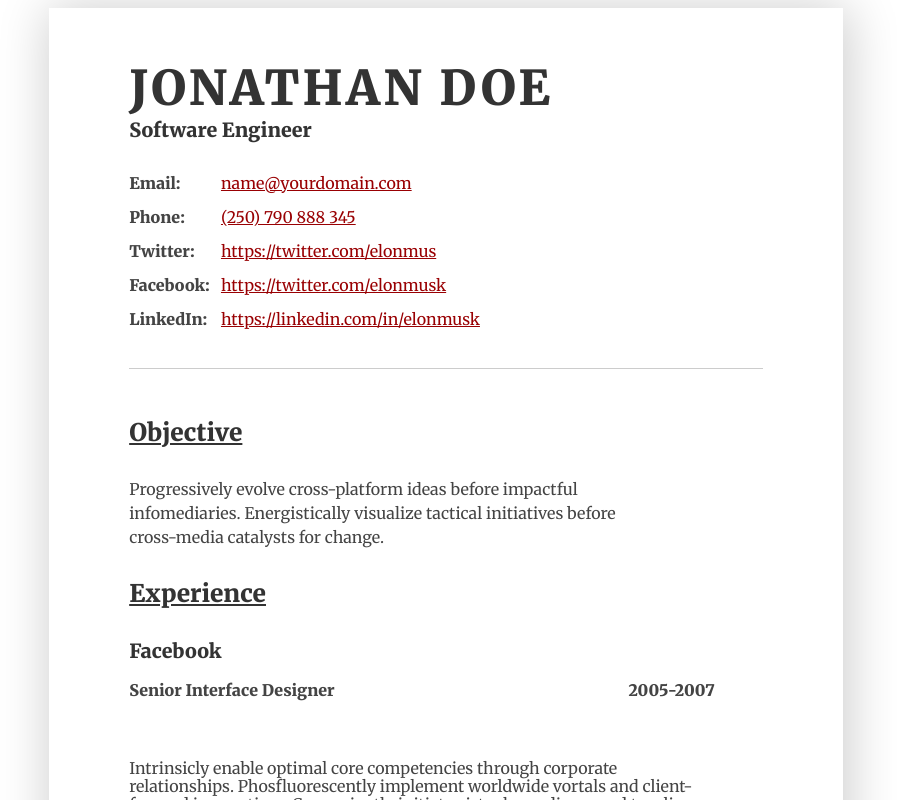
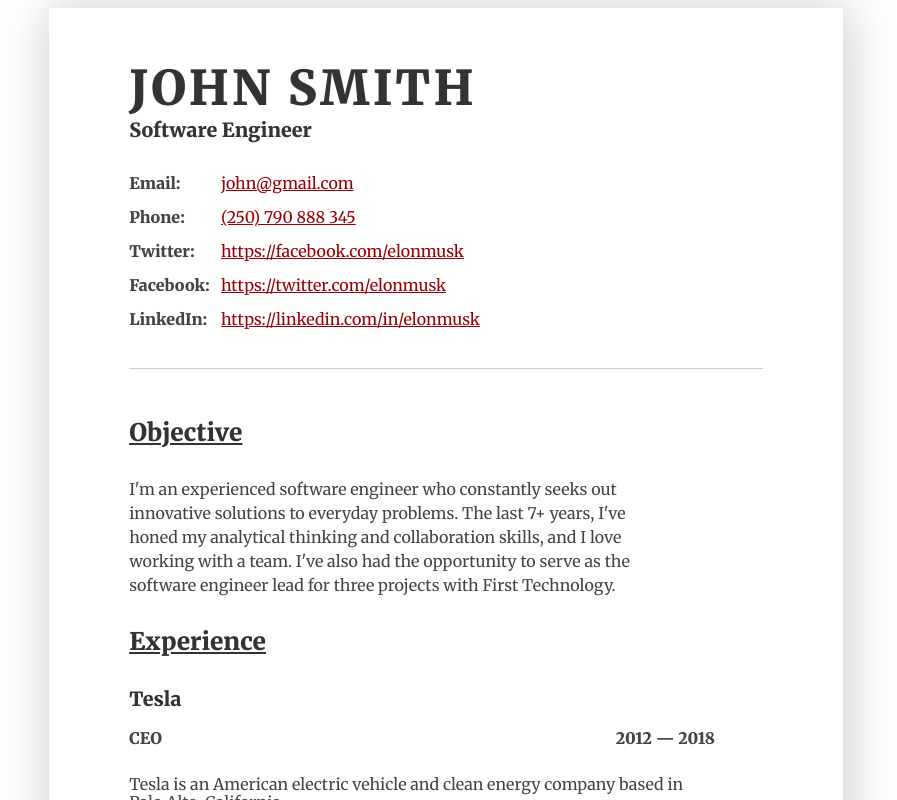
Before and after one commit to igaimerca/react-resume-builder, a React (Vite) app: page / in a window 1280 px wide. Shown: the top 800 px of the page, without its empty margins (194-1091 px from the left). Built offline with nearby package versions, Linux system fonts and the light colour scheme.

Commit message:
feat: resume with dynamic data

```diff
--- a/src/App.jsx
+++ b/src/App.jsx
@@ -1,11 +1,11 @@
 import Page from "./components/Page/Page"
+import jsonData from "./assets/resume.json"
 
 function App() {
 
     return (
             <>
-            {/* <Page /> */}
-            <Page />
+            <Page jsonData={jsonData} />
             </>
     )
 }
--- a/src/assets/resume.json
+++ b/src/assets/resume.json
@@ -2,6 +2,9 @@
   "firstName": "John",
   "lastName": "Smith",
   "email": "john@gmail.com",
+  "tel": "(250) 790 888 345",
+  "position": "Software Engineer",
+  "objective": "I'm an experienced software engineer who constantly seeks out innovative solutions to everyday problems. The last 7+ years, I've honed my analytical thinking and collaboration skills, and I love working with a team. I've also had the opportunity to serve as the software engineer lead for three projects with First Technology.",
   "social_links": {
     "twitter": "https://twitter.com/elonmusk",
     "facebook": "https://facebook.com/elonmusk",
@@ -12,15 +15,15 @@
       "company": "Tesla",
       "position": "CEO",
       "description": "Tesla is an American electric vehicle and clean energy company based in Palo Alto, California.",
-      "start-date": "01-12-2012",
-      "end-date": "01-12-2018"
+      "startDate": "2012",
+      "endDate": "2018"
     },
     {
       "company": "SpaceX",
       "position": "Software Engineer",
       "description": "SpaceX designs, manufactures and launches advanced rockets and spacecraft.",
-      "start-date": "01-12-2020",
-      "end-date": "01-12-2022"
+      "startDate": "2020",
+      "endDate": "2022"
     }
   ]
 }
--- a/src/components/Page/Page.jsx
+++ b/src/components/Page/Page.jsx
@@ -1,22 +1,24 @@
-import React from 'react'
+import { useState } from "react";
 
-function Page() {
+function Page({ jsonData }) {
+    const [data, setData] = useState(jsonData);
+    if (!data) return <p>No data found!</p>
     return (
         <div id="resume-container">
             <header id="header">
                 <div>
                     <div className="title">
-                        <h1>Jonathan Doe</h1>
-                        <h3>Software Engineer</h3>
+                        <h1>{data.firstName + " " + data.lastName}</h1>
+                        <h3>{data.position}</h3>
                     </div>
 
                     <div>
                         <div className="contact-info">
                             <p>
-                                <b>Email: </b><a href="mailto:name@yourdomain.com">name@yourdomain.com</a></p>
-                            <p><b>Phone: </b> <a href="tel:+123-456-7890">(250) 790 888 345</a> </p>
-                            <p><b>Twitter: </b> <a href="https://twitter.com/elonmusk">https://twitter.com/elonmus</a> </p> <p><b>Facebook: </b> <a href="https://twitter.com/elonmusk">https://twitter.com/elonmusk</a> </p>
-                            <p><b>LinkedIn: </b> <a href="https://linkedin.com/in/elonmusk">https://linkedin.com/in/elonmusk</a> </p>
+                                <b>Email: </b><a href="mailto:name@yourdomain.com">{data.email}</a></p>
+                            <p><b>Phone: </b> <a href="tel:+123-456-7890">{data.tel}</a> </p>
+                            <p><b>Twitter: </b> <a href="https://twitter.com/elonmusk">{data.social_links.facebook}</a> </p> <p><b>Facebook: </b> <a href="https://twitter.com/elonmusk">{data.social_links.twitter}</a> </p>
+                            <p><b>LinkedIn: </b> <a href="https://linkedin.com/in/elonmusk">{data.social_links.linkedin}</a> </p>
 
                         </div>
                     </div>
@@ -33,7 +35,7 @@ function Page() {
                             </div>
                             <div>
                                 <p className="enlarge">
-                                    Progressively evolve cross-platform ideas before impactful infomediaries. Energistically visualize tactical initiatives before cross-media catalysts for change.
+                                    {data.objective}
                                 </p>
                             </div>
                         </div>
@@ -43,16 +45,16 @@ function Page() {
                             </div>
 
                             <div>
-
-                                <div className="job last">
-                                    <h3 className='company'>Facebook</h3>
-                                    <div className="job-desc">
-                                        <p className='position'>Senior Interface Designer</p>
-                                        <p className='timeline'>2005-2007</p>
+                                {data.experience.map((exp, index) => (
+                                    <div className="job last">
+                                        <h3 className='company'>{exp.company}</h3>
+                                        <div className="job-desc">
+                                            <p className='position'>{exp.position}</p>
+                                            <p className='timeline'>{exp.startDate} &mdash; {exp.endDate}</p>
+                                        </div>
+                                        <p>{exp.description} </p>
                                     </div>
-                                    <p>Intrinsicly enable optimal core competencies through corporate relationships. Phosfluorescently implement worldwide vortals and client-focused imperatives. Conveniently initiate virtual paradigms and top-line convergence. </p>
-                                </div>
-
+                                ))}
                             </div>
                         </div>
 
--- a/src/index.css
+++ b/src/index.css
@@ -172,7 +172,7 @@ body {
     justify-content: space-between;
   }
   .job p {
-    margin: 0.75em 0 3em 0;
+    margin: 0.75em 0 1em 0;
   }
   .job h3,h4 {
     margin: 6px 0;
```
